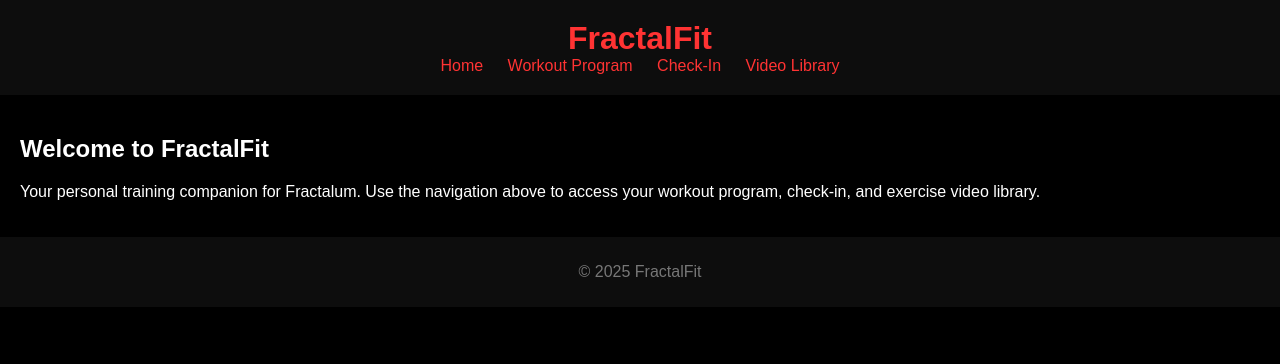
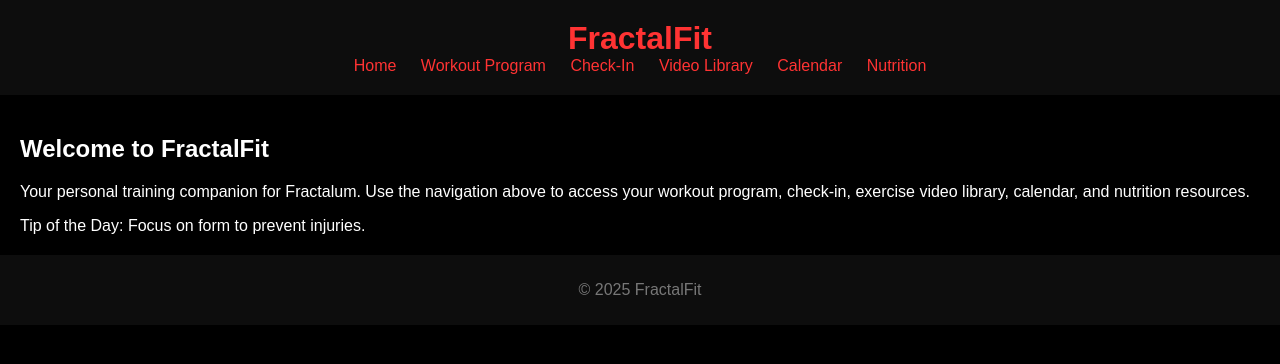
Before and after one commit to TheMagicMike/FractalFit, a plain HTML site: page index.html in a window 1280 px wide. Drawn offline with Linux system fonts and the light colour scheme.

Commit message:
Update index.html

```diff
--- a/index.html
+++ b/index.html
@@ -14,16 +14,29 @@
     <a href="program.html">Workout Program</a>
     <a href="checkin.html">Check-In</a>
     <a href="videos.html">Video Library</a>
+    <a href="calendar.html">Calendar</a>
+    <a href="nutrition.html">Nutrition</a>
   </nav>
 </header>
 <main>
   <section>
     <h2>Welcome to FractalFit</h2>
-    <p>Your personal training companion for Fractalum. Use the navigation above to access your workout program, check-in, and exercise video library.</p>
+    <p>Your personal training companion for Fractalum. Use the navigation above to access your workout program, check-in, exercise video library, calendar, and nutrition resources.</p>
+    <div id="tip-of-day"></div>
   </section>
 </main>
 <footer>
   <p>&copy; 2025 FractalFit</p>
 </footer>
+<script>
+const tips = [
+  "Stay hydrated and drink water throughout the day.",
+  "Consistency is key; small steps lead to big changes.",
+  "Balance your workouts with rest and recovery.",
+  "Focus on form to prevent injuries."
+];
+const randomTip = tips[Math.floor(Math.random() * tips.length)];
+document.getElementById('tip-of-day').innerText = "Tip of the Day: " + randomTip;
+</script>
 </body>
 </html>
```
